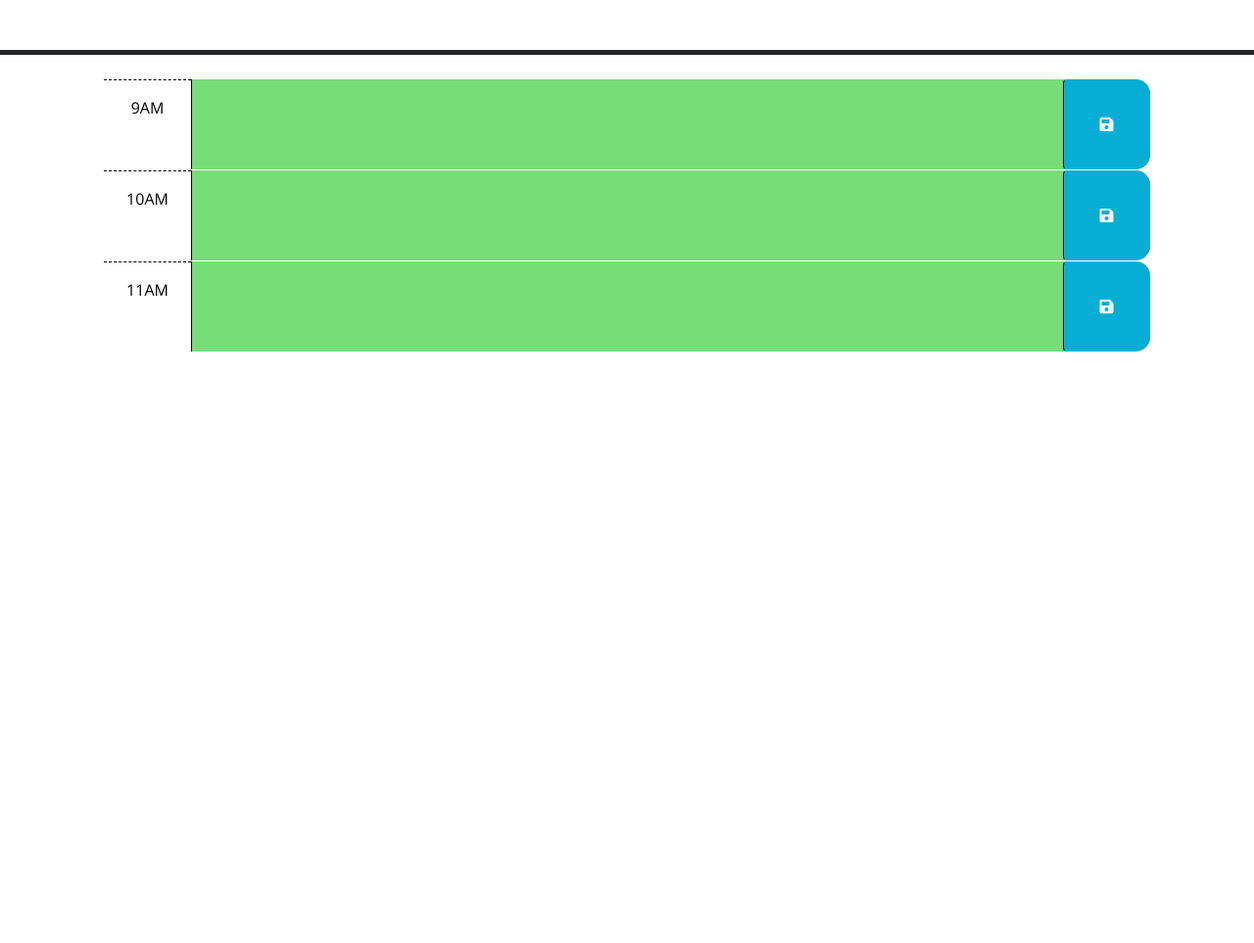
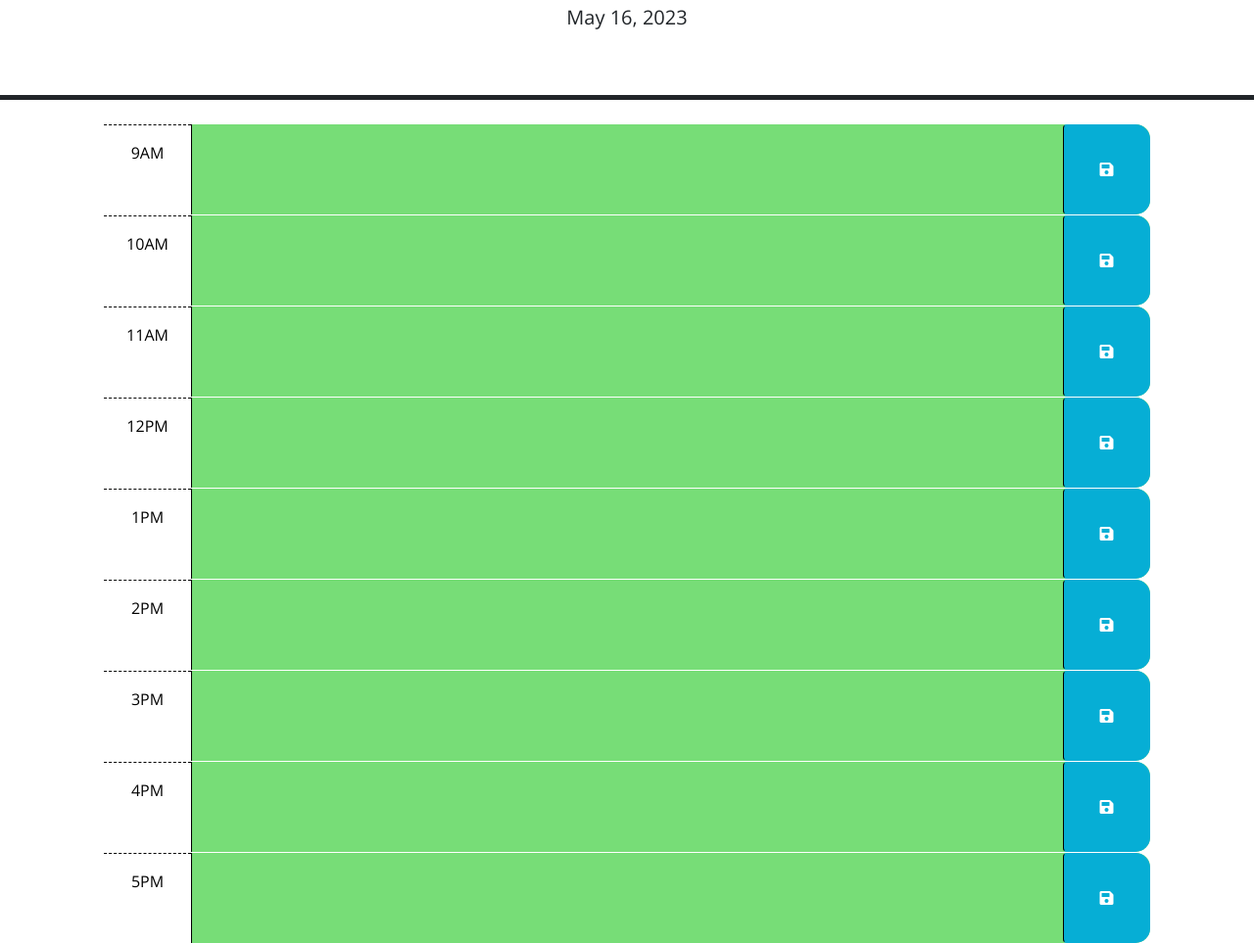
Before and after one commit to t-willis/work-day-scheduler, a plain HTML site: page index.html in a window 1280 px wide. Shown: the part 176-1139 px from the top of the page at 98% size. Before the commit the page ends 800 px from the top, so only its background shows below. Drawn offline with nearby package versions, Linux system fonts and the light colour scheme.

Commit message:
added divs for each hour of business day, added dayjs to print date to header p tag

```diff
--- a/index.html
+++ b/index.html
@@ -33,17 +33,7 @@ use 24h time
       <p id="currentDay" class="lead"></p>
     </header>
     <div class="container-lg px-5">
-      <!-- Use class for "past", "present", and "future" to apply styles to the
-        time-block divs accordingly. The javascript will need to do this by
-        adding/removing these classes on each div by comparing the hour in the
-        id to the current hour. The html provided below is meant to be an example
-        demonstrating how the css provided can be leveraged to create the
-        desired layout and colors. The html below should be removed or updated
-        in the finished product. Remember to delete this comment once the
-        code is implemented.
-        -->
 
-      <!-- Example of a past time block. The "past" class adds a gray background color. -->
       <div id="hour-9" class="row time-block">
         <div class="col-2 col-md-1 hour text-center py-3">9AM</div>
         <textarea class="col-8 col-md-10 description" rows="3"> </textarea>
@@ -52,7 +42,6 @@ use 24h time
         </button>
       </div>
 
-      <!-- Example of a a present time block. The "present" class adds a red background color. -->
       <div id="hour-10" class="row time-block">
         <div class="col-2 col-md-1 hour text-center py-3">10AM</div>
         <textarea class="col-8 col-md-10 description" rows="3"> </textarea>
@@ -61,9 +50,57 @@ use 24h time
         </button>
       </div>
 
-      <!-- Example of a future time block. The "future" class adds a green background color. -->
+
       <div id="hour-11" class="row time-block">
         <div class="col-2 col-md-1 hour text-center py-3">11AM</div>
+        <textarea class="col-8 col-md-10 description" rows="3"> </textarea>
+        <button class="btn saveBtn col-2 col-md-1" aria-label="save">
+          <i class="fas fa-save" aria-hidden="true"></i>
+        </button>
+      </div>
+
+      <div id="hour-12" class="row time-block">
+        <div class="col-2 col-md-1 hour text-center py-3">12PM</div>
+        <textarea class="col-8 col-md-10 description" rows="3"> </textarea>
+        <button class="btn saveBtn col-2 col-md-1" aria-label="save">
+          <i class="fas fa-save" aria-hidden="true"></i>
+        </button>
+      </div>
+
+      <div id="hour-13" class="row time-block">
+        <div class="col-2 col-md-1 hour text-center py-3">1PM</div>
+        <textarea class="col-8 col-md-10 description" rows="3"> </textarea>
+        <button class="btn saveBtn col-2 col-md-1" aria-label="save">
+          <i class="fas fa-save" aria-hidden="true"></i>
+        </button>
+      </div>
+
+      <div id="hour-14" class="row time-block">
+        <div class="col-2 col-md-1 hour text-center py-3">2PM</div>
+        <textarea class="col-8 col-md-10 description" rows="3"> </textarea>
+        <button class="btn saveBtn col-2 col-md-1" aria-label="save">
+          <i class="fas fa-save" aria-hidden="true"></i>
+        </button>
+      </div>
+
+      <div id="hour-15" class="row time-block">
+        <div class="col-2 col-md-1 hour text-center py-3">3PM</div>
+        <textarea class="col-8 col-md-10 description" rows="3"> </textarea>
+        <button class="btn saveBtn col-2 col-md-1" aria-label="save">
+          <i class="fas fa-save" aria-hidden="true"></i>
+        </button>
+      </div>
+
+      <div id="hour-16" class="row time-block">
+        <div class="col-2 col-md-1 hour text-center py-3">4PM</div>
+        <textarea class="col-8 col-md-10 description" rows="3"> </textarea>
+        <button class="btn saveBtn col-2 col-md-1" aria-label="save">
+          <i class="fas fa-save" aria-hidden="true"></i>
+        </button>
+      </div>
+
+      <div id="hour-17" class="row time-block">
+        <div class="col-2 col-md-1 hour text-center py-3">5PM</div>
         <textarea class="col-8 col-md-10 description" rows="3"> </textarea>
         <button class="btn saveBtn col-2 col-md-1" aria-label="save">
           <i class="fas fa-save" aria-hidden="true"></i>
--- a/script.js
+++ b/script.js
@@ -2,8 +2,9 @@
 // the code isn't run until the browser has finished rendering all the elements
 // in the html.
 $(function () {
-  var hour = dayjs().hour() -9;
+  var hour = dayjs().hour() -10;
   console.log(hour);
+  $("#currentDay").text(dayjs().format("MMM D, YYYY"));
   $('.time-block').each(function() {
     console.log($(this).attr('id'));
     var id = $(this).attr('id').split('-')[1];
@@ -24,15 +25,24 @@ $(function () {
   // time-block containing the button that was clicked? How might the id be
   // useful when saving the description in local storage?
   //
+
+  // FINISHED vvvv
   // TODO: Add code to apply the past, present, or future class to each time
   // block by comparing the id to the current hour. HINTS: How can the id
   // attribute of each time-block be used to conditionally add or remove the
   // past, present, and future classes? How can Day.js be used to get the
   // current hour in 24-hour time?
+  // FINISHED ^^^^
+
   //
   // TODO: Add code to get any user input that was saved in localStorage and set
   // the values of the corresponding textarea elements. HINT: How can the id
   // attribute of each time-block be used to do this?
   //
   // TODO: Add code to display the current date in the header of the page.
+
+
+  // currentDay.textContent = currentDate;
+
+
 });
```
